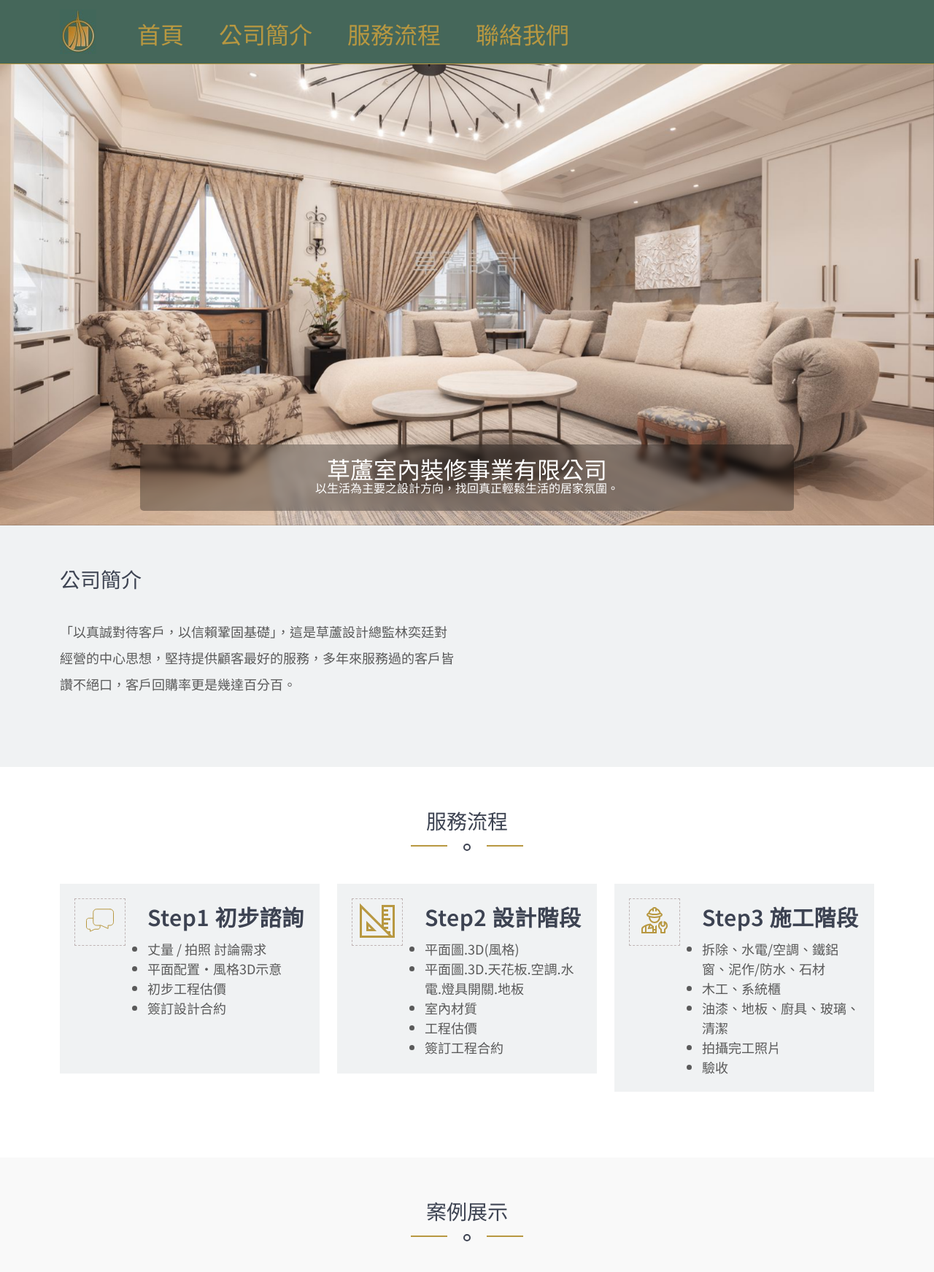
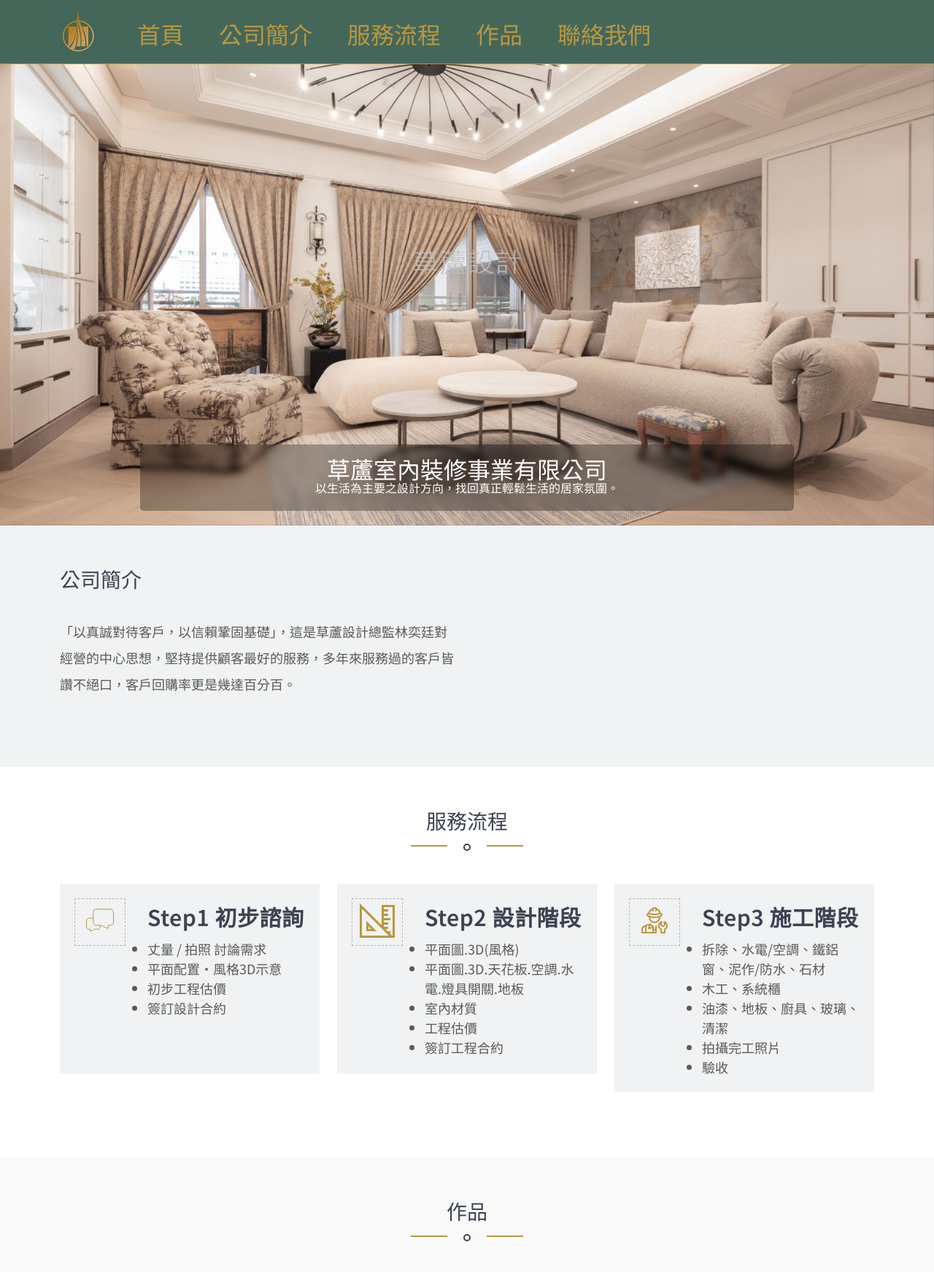
Before and after one commit to caolu-design/caolu-design.github.io, a plain HTML site: page index.html in a window 1280 px wide. Shown: the top 1743 px of the page at 73% size. Drawn offline with Linux system fonts and the light colour scheme.

Commit message:
feat(nav): 更新導航連結及案例展示標題

```diff
--- a/index.html
+++ b/index.html
@@ -49,9 +49,9 @@
                             <li class="nav-item">
                                 <a class="nav-link" href="#service-section">服務流程</a>
                             </li>
-                            <!-- <li class="nav-item">
-			                <a class="nav-link" href="gallery.html">圖庫</a>
-			            </li> -->
+                            <li class="nav-item">
+                                <a class="nav-link" href="#case-section">作品</a>
+                            </li>
                             <li class="nav-item">
                                 <a class="nav-link" href="#contact-section">聯絡我們</a>
                             </li>
@@ -214,7 +214,7 @@
     <section id="case-section" class="case-section">
         <div class="container">
             <div class="section-tittle text-center">
-                <h3 class="animate__animated animate__fadeInUp" data-wow-duration="2s" data-wow-delay=".2s">案例展示</h3>
+                <h3 class="animate__animated animate__fadeInUp" data-wow-duration="2s" data-wow-delay=".2s">作品</h3>
                 <div class="bottom-style"></div>
             </div>
             <div class="row" id="cases-container">
```
